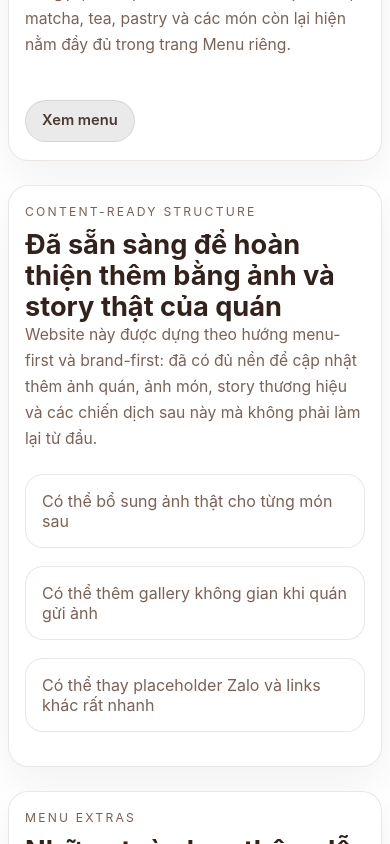
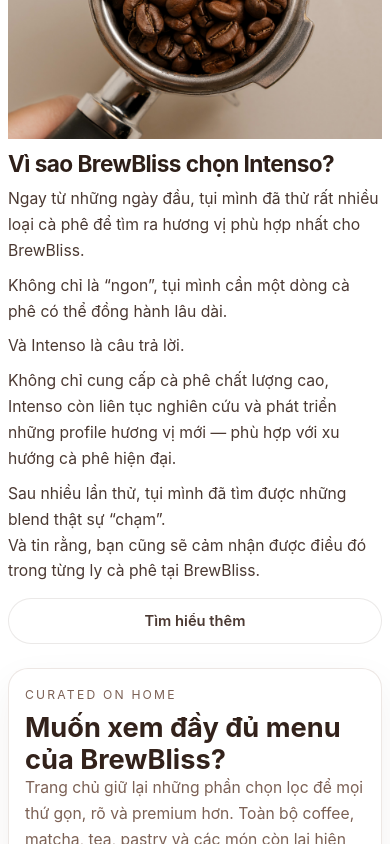
Before and after one commit to tsbdysv1/brewbliss.sg, a React (Vite) app: page / in a window 390 px wide. Shown: the part 2839-3683 px from the top of the page. Built offline with nearby package versions, Linux system fonts and the light colour scheme.

Commit message:
Add editorial Intenso story section below signature collection

```diff
--- a/src/App.css
+++ b/src/App.css
@@ -426,6 +426,65 @@
   object-fit: cover;
 }
 
+.intenso-story-section {
+  margin-top: clamp(26px, 3.4vw, 44px);
+  padding: 0;
+  border: 0;
+  box-shadow: none;
+  background: transparent;
+}
+
+.intenso-story-grid {
+  display: grid;
+  grid-template-columns: minmax(0, 1fr) minmax(0, 1fr);
+  gap: clamp(26px, 4vw, 64px);
+  align-items: stretch;
+}
+
+.intenso-story-media {
+  overflow: hidden;
+}
+
+.intenso-story-media img {
+  width: 100%;
+  aspect-ratio: 5 / 4;
+  object-fit: cover;
+}
+
+.intenso-story-copy {
+  display: flex;
+  flex-direction: column;
+  min-height: 100%;
+  padding: clamp(6px, 1vw, 14px) 0;
+}
+
+.intenso-story-copy h2 {
+  margin: 0;
+  color: #2e1f19;
+  font-size: clamp(1.6rem, 2.3vw, 2.2rem);
+  line-height: 1.12;
+  letter-spacing: -0.025em;
+}
+
+.intenso-story-body {
+  margin-top: clamp(14px, 1.8vw, 22px);
+  display: grid;
+  gap: 12px;
+}
+
+.intenso-story-body p {
+  margin: 0;
+  color: #4b3932;
+  font-size: clamp(1rem, 1.18vw, 1.08rem);
+  line-height: 1.72;
+}
+
+.intenso-story-cta {
+  margin-top: auto;
+  align-self: flex-end;
+  background: #ffffff;
+}
+
 .site-header-bar,
 .topbar {
   display: flex;
@@ -2105,7 +2164,8 @@
   .related-grid,
   .contact-action-grid,
   .store-page-shell,
-  .editorial-hero-grid {
+  .editorial-hero-grid,
+  .intenso-story-grid {
     grid-template-columns: 1fr;
     display: grid;
   }
@@ -2746,6 +2806,38 @@
   .footer-grid {
     gap: 20px;
   }
+
+  .intenso-story-section {
+    margin-top: 20px;
+  }
+
+  .intenso-story-grid {
+    gap: 16px;
+  }
+
+  .intenso-story-copy {
+    padding: 0;
+  }
+
+  .intenso-story-copy h2 {
+    font-size: clamp(1.35rem, 5.8vw, 1.8rem);
+  }
+
+  .intenso-story-body {
+    margin-top: 10px;
+    gap: 10px;
+  }
+
+  .intenso-story-body p {
+    font-size: 0.98rem;
+    line-height: 1.65;
+  }
+
+  .intenso-story-cta {
+    align-self: stretch;
+    min-height: 46px;
+    margin-top: 16px;
+  }
 }
 
 @media (max-width: 540px) {
@@ -2926,6 +3018,22 @@
   .brewbliss-experience-content {
     gap: 12px;
     margin-top: 18px;
+  }
+
+  .intenso-story-section {
+    margin-top: 16px;
+  }
+
+  .intenso-story-grid {
+    gap: 12px;
+  }
+
+  .intenso-story-body {
+    gap: 9px;
+  }
+
+  .intenso-story-cta {
+    margin-top: 14px;
   }
 
   .brewbliss-experience-copy p,
--- a/src/pages/HomePage.jsx
+++ b/src/pages/HomePage.jsx
@@ -179,6 +179,39 @@
           <SignatureCollectionSection />
         </div>
 
+        <section className="intenso-story-section" aria-labelledby="intenso-story-title">
+          <div className="intenso-story-grid">
+            <div className="intenso-story-media" aria-hidden="true">
+              <img src="/hero/hero-slide-4.png" alt="" />
+            </div>
+
+            <div className="intenso-story-copy">
+              <h2 id="intenso-story-title">Vì sao BrewBliss chọn Intenso?</h2>
+
+              <div className="intenso-story-body">
+                <p>
+                  Ngay từ những ngày đầu, tụi mình đã thử rất nhiều loại cà phê để tìm ra hương vị phù hợp nhất cho
+                  BrewBliss.
+                </p>
+                <p>Không chỉ là “ngon”, tụi mình cần một dòng cà phê có thể đồng hành lâu dài.</p>
+                <p>Và Intenso là câu trả lời.</p>
+                <p>
+                  Không chỉ cung cấp cà phê chất lượng cao, Intenso còn liên tục nghiên cứu và phát triển những
+                  profile hương vị mới — phù hợp với xu hướng cà phê hiện đại.
+                </p>
+                <p>
+                  Sau nhiều lần thử, tụi mình đã tìm được những blend thật sự “chạm”.<br />
+                  Và tin rằng, bạn cũng sẽ cảm nhận được điều đó trong từng ly cà phê tại BrewBliss.
+                </p>
+              </div>
+
+              <Link to="/collection" className="brewbliss-experience-link intenso-story-cta" aria-label="Tìm hiểu thêm về Collection của BrewBliss">
+                Tìm hiểu thêm
+              </Link>
+            </div>
+          </div>
+        </section>
+
         <section className="section-block home-menu-cta-section" aria-labelledby="home-menu-cta-title">
           <div className="section-heading home-menu-cta-heading">
             <p className="eyebrow">Curated on home</p>
```
